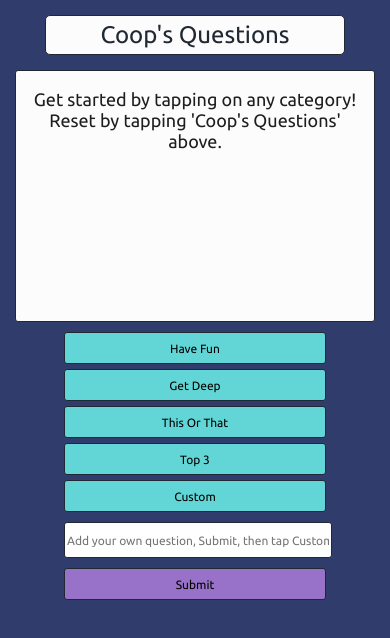
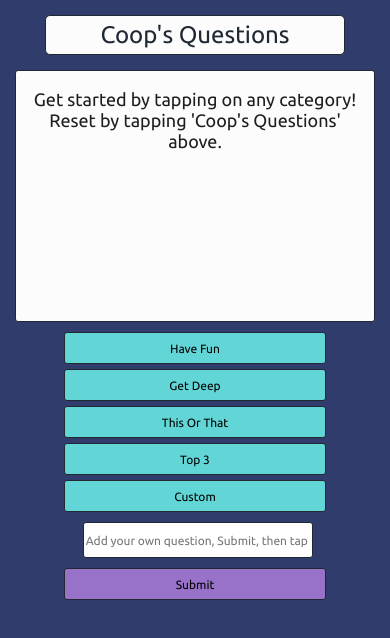
Before and after one commit to coopertuch/GA-Project-1, a plain HTML site: page index.html in a window 390 px wide. Both pictures are taken after a click on the button "Custom". Drawn offline with Linux system fonts and the light colour scheme.

Commit message:
adjsting sizes, testing mobile

```diff
--- a/style.css
+++ b/style.css
@@ -71,9 +71,9 @@ main {
     border: 1px solid #1F2833;
     background-color: rgb(255, 255, 255);
     color: rgb(30, 30, 30);
-    width: 70%;
+    width: 60%;
     height: 32px;
-    margin: 0px 15% 0px 15%;
+    margin: 0px 20% 0px 20%;
     text-align: center;
     justify-content: center;
     font-size: 12px;
```
